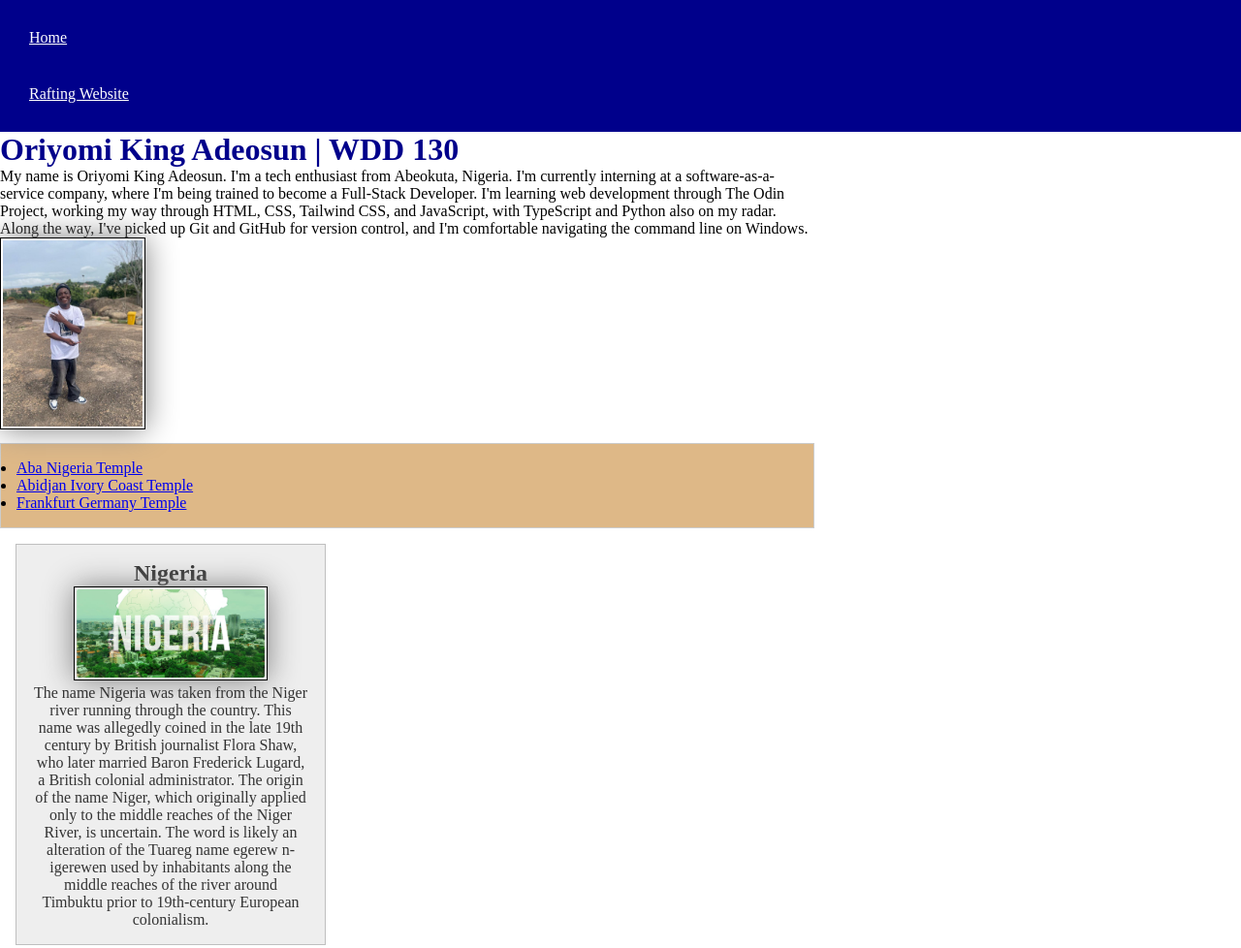
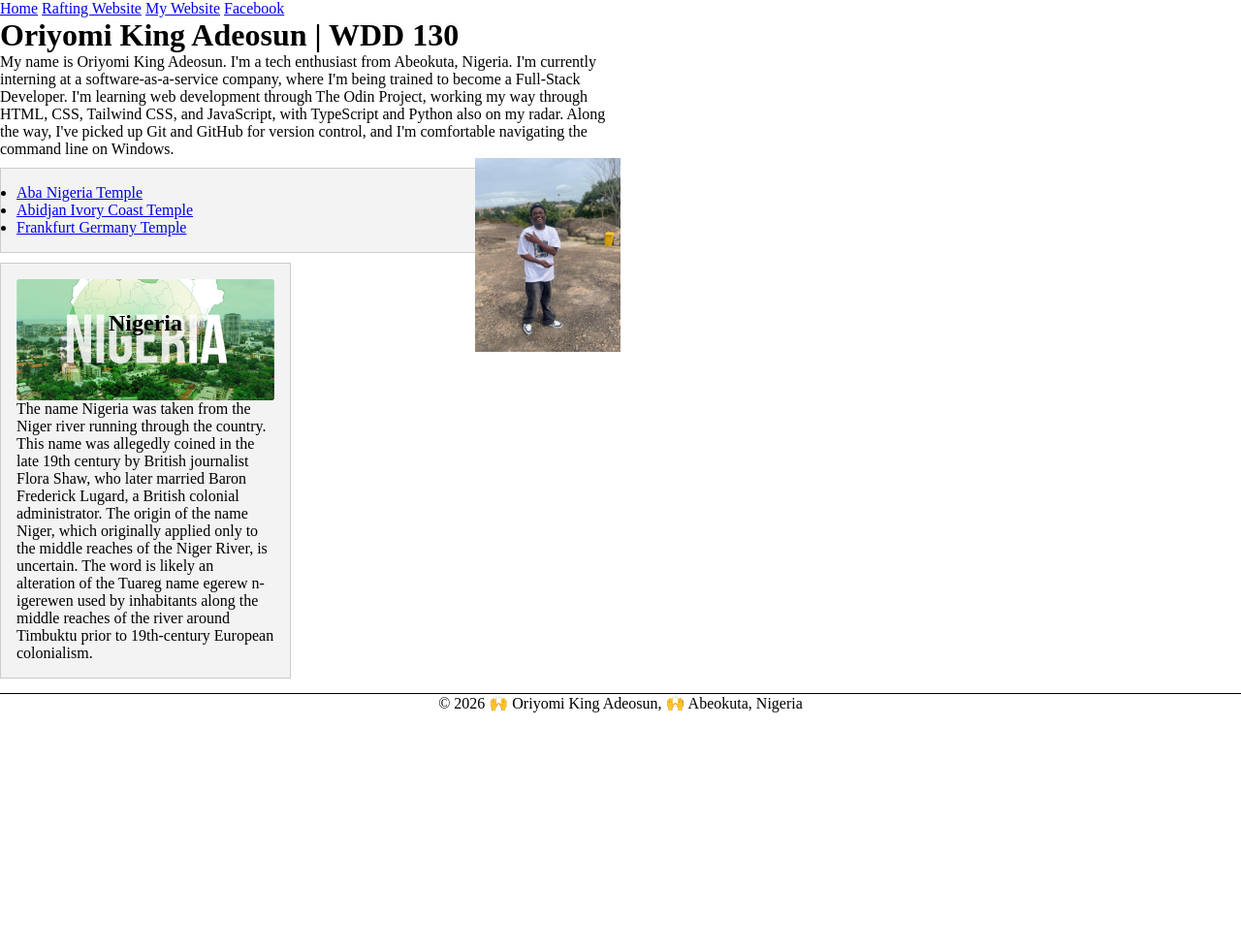
Before and after one commit to oriyomiadeosun14-eng/wdd130, a plain HTML site: page index.html in a window 1280 px wide. Shown: the top 978 px of the page at 97% size. After the commit the page ends 800 px from the top, so only its background shows below. Drawn offline with Linux system fonts and the light colour scheme.

Commit message:
Wk3 refinement task

```diff
--- a/index.html
+++ b/index.html
@@ -8,7 +8,7 @@
       name="description"
       content="Oriyomi King Adeosun's WDD 130 Homepage"
     />
-    <meta name="Author" content="Oriyomi King Adeosun" />
+    <meta name="author" content="Oriyomi King Adeosun" />
     <link rel="stylesheet" href="styles/styles.css" />
   </head>
   <body>
@@ -20,6 +20,8 @@
       <nav>
         <a href="#">Home</a>
         <a href="wwr/">Rafting Website</a>
+        <a href="https://ninetyelectricals.com" target="_blank">My Website</a>
+        <a href="https://facebook.com" target="_blank">Facebook</a>
       </nav>
     </header>
     <main>
@@ -55,9 +57,9 @@
         </li>
       </ul>
     </main>
-    <aside>
+    <aside class="box">
       <h2>Nigeria</h2>
-      <img src="./images/histnigeria.jpg" />
+      <img src="./images/histnigeria.jpg" alt="Nigeria" />
       <p>
         The name Nigeria was taken from the Niger river running through the
         country. This name was allegedly coined in the late 19th century by
--- a/styles/styles.css
+++ b/styles/styles.css
@@ -3,22 +3,9 @@
   padding: 0;
   box-sizing: border-box;
 }
-:root {
-  --primary-color: darkblue;
-  --small-padding: 10px;
-}
+
 main {
-  max-width: 840px;
-}
-nav {
-  background-color: var(--primary-color);
-  padding: var(--small-padding);
-}
-
-nav a {
-  color: white;
-  display: block;
-  padding: 20px;
+  max-width: 640px;
 }
 
 h1 {
@@ -28,27 +15,28 @@ h1 {
 img {
   width: 150px;
   height: auto;
-  border: 1px solid black;
-  padding: 2px;
-  box-shadow: 0 0 30px gray;
 }
 
 aside {
-  width: 20rem;
-  margin: 1rem;
-  border: 1px solid rgb(0 0 0 / 0.2);
-  padding: 1rem;
-  background-color: #eee;
-  color: #333;
-  text-align: center;
+  width: 300px;
+  margin: 10px 0;
+  position: relative;
 }
 aside img {
-  width: 200px;
+  width: 100%;
   height: auto;
+  display: block;
+}
+aside h2 {
+  position: absolute;
+  left: 50%;
+  transform: translateX(-50%);
+  top: 3rem;
 }
 main img {
   width: 150px;
   height: auto;
+  float: right;
 }
 p {
   padding: 0;
@@ -64,7 +52,7 @@ footer {
 .box {
   border: 1px solid #ccc;
   padding: 1rem;
-  background-color: burlywood;
+  background-color: rgb(243, 243, 243);
   color: black;
   margin: 10px 0;
 }
```
